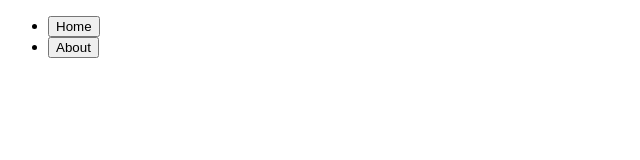
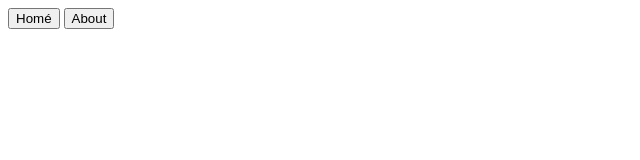
Before and after one commit to Low-Fat-Lard/Craobh, a plain HTML site: page index.html in a window 1280 px wide. Shown: the whole page, without its empty margins (0-640 px from the left). Drawn offline with Linux system fonts and the light colour scheme.

Commit message:
Update index.html
simpler HTML

```diff
--- a/index.html
+++ b/index.html
@@ -1,27 +1,9 @@
-<!DOCTYPE html>
-<html lang="en">
-<head>
-  <meta charset="UTF-8">
-  <meta name="viewport" content="width=device-width, initial-scale=1.0">
-  <title>Simple SPA</title>
-</head>
-<body>
   <div id="app">
-    <header>
-      <nav>
-        <ul>
-          <li><button onclick="navigateTo('home')">Home</a></button>
-          <li><button onclick="navigateTo('about')">About</a></button>
-        </ul>
-      </nav>
-    </header>
-    <main>
-      <div id="content">
-        <!-- Content will be dynamically rendered here -->
-      </div>
-    </main>
+    <button onclick="navigateTo('home')">Homé</button>
+    <button onclick="navigateTo('about')">About</button>
+    <div id="content">
+      <!-- Content will be dynamically rendered here -->
+    </div>
   </div>
 
   <script src="./js/app.js"></script>
-</body>
-</html>
```
